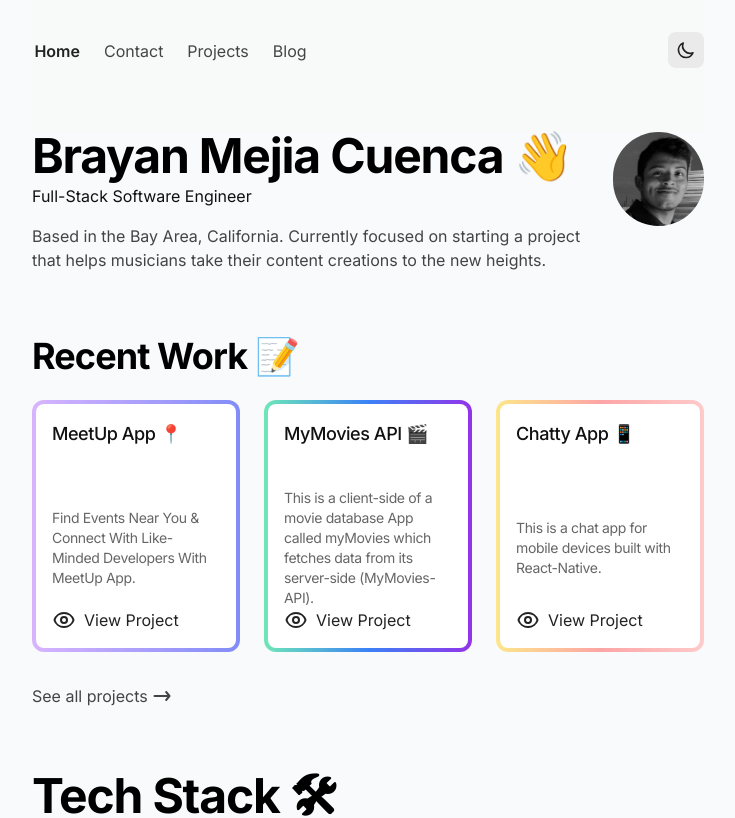
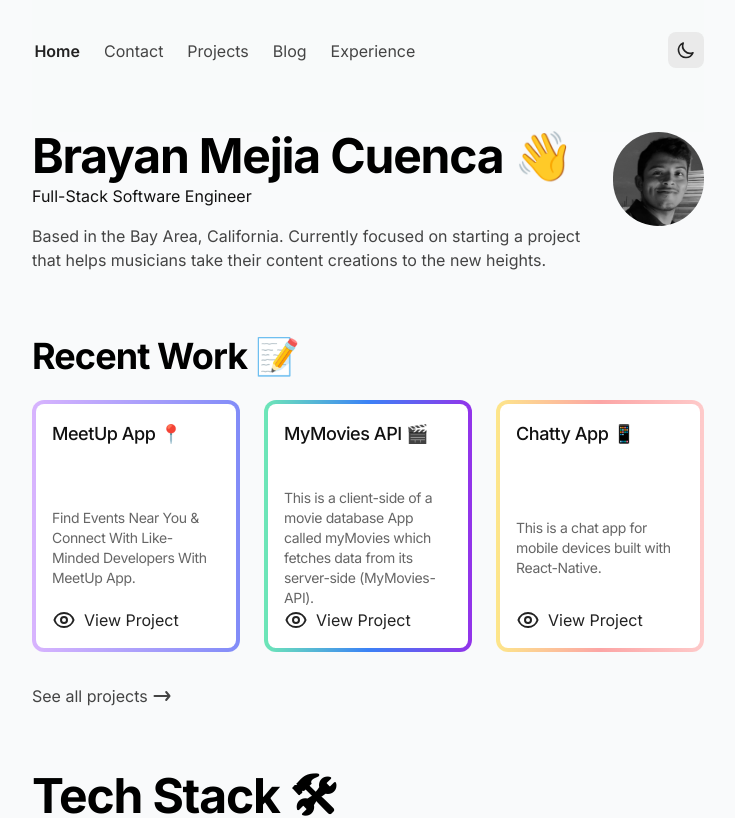
Before and after one commit to Mejiabrayan/portfolio_2.0, a Next.js app: page / in a window 1280 px wide. Shown: the top 818 px of the page, without its empty margins (272-1007 px from the left). Built offline with nearby package versions, Linux system fonts and the light colour scheme.

Commit message:
Add NavItem for 'Experience' section

```diff
--- a/components/Container.tsx
+++ b/components/Container.tsx
@@ -70,6 +70,8 @@ export default function Container(props: { [x: string]: any; children: any; }) {
                         <NavItem href="/contact" text="Contact" />
                         <NavItem href="/projects" text="Projects" />
                         <NavItem href="/blog" text="Blog" />
+                        <NavItem href="/experience" text="Experience" />
+
                     </div>
                     <button
                         aria-label='Toggle Dark Mode'
```
